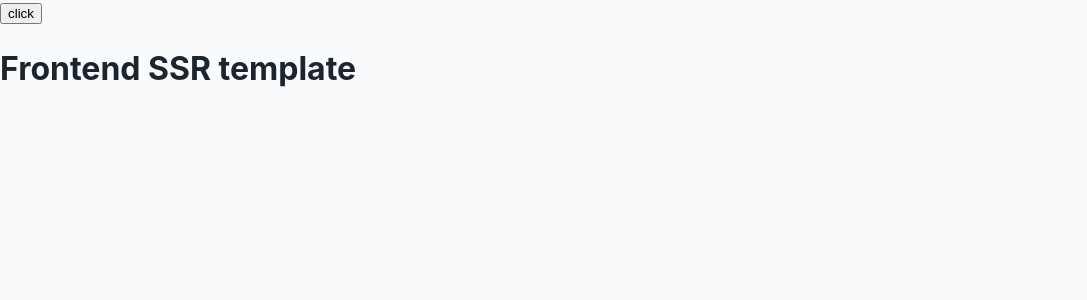
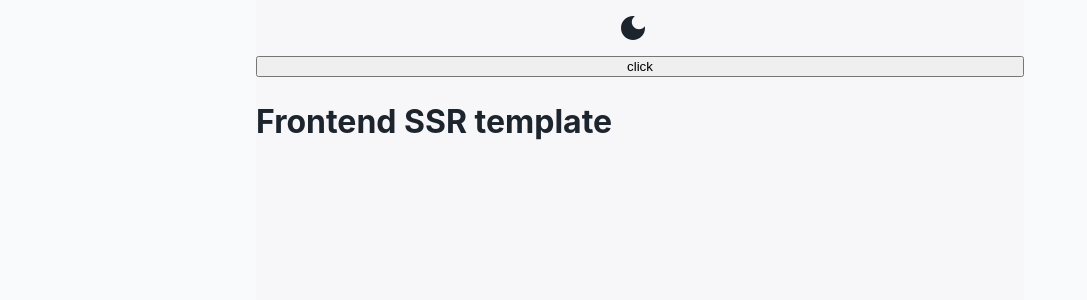
Before and after one commit to matoka02/tracker-project-fe, a Next.js app: page / in a window 1280 px wide. Shown: the top 300 px of the page, without its empty margins (0-1087 px from the left). Built offline with nearby package versions, Linux system fonts and the light colour scheme; no server answers.

Commit message:
add ThemeToggler

```diff
--- a/pages/index.tsx
+++ b/pages/index.tsx
@@ -1,3 +1,5 @@
+import Layout from '@/components/Layout';
+import ThemeToggler from '@/theme/theme-toggler';
 import Head from 'next/head';
 import React from 'react';
 import { useTranslation } from 'react-i18next';
@@ -21,10 +23,13 @@ export default function Home() {
           content="Frontend SSR template is used for bootstrapping a project."
         />
       </Head>
-      <button type="button" onClick={onClick}>
-        {t('click')}
-      </button>
-      <h1>Frontend SSR template</h1>
+      <Layout>
+        <ThemeToggler />
+        <button type="button" onClick={onClick}>
+          {t('click')}
+        </button>
+        <h1>Frontend SSR template</h1>
+      </Layout>
     </div>
   );
 }
```
